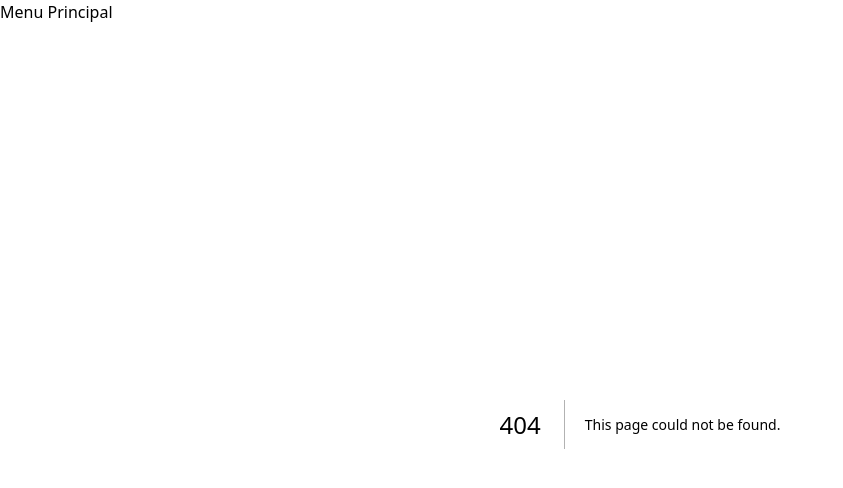
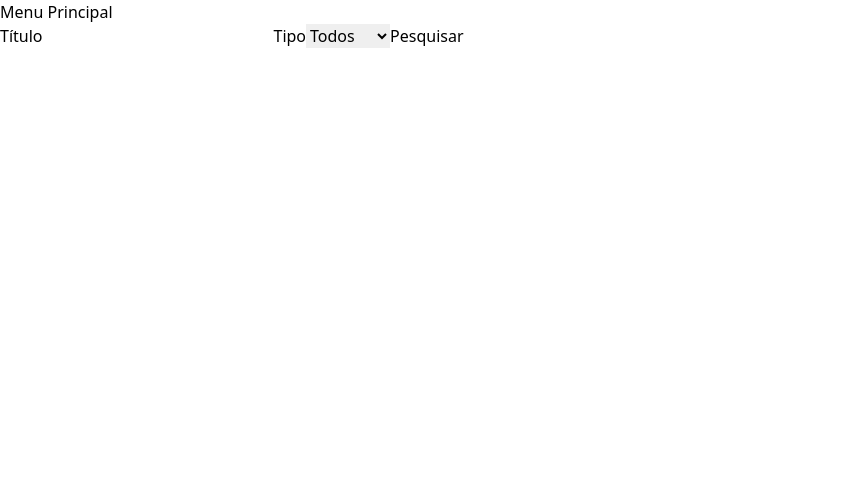
Before and after one commit to Giovanna-Melo/Programacao_web, a Next.js app in the folder next/: page /clientServerMovies in a window 1280 px wide. Before the commit this address had no page. Shown: the top 488 px of the page, without its empty margins (0-843 px from the left). Built offline with nearby package versions, Linux system fonts and the light colour scheme.

Commit message:
Receita 4b

```diff
--- /dev/null
+++ b/next/app/actions/movieActions.js
@@ -0,0 +1,19 @@
+'use server'
+
+export async function searchMovies(formData){
+    const titleSearchKey = formData.get("titleSearchKey")
+    const type = formData.get("type")
+    if (!titleSearchKey || titleSearchKey=='') return {Search: []}
+    try{
+        const url = new URL("http://www.omdbapi.com/")
+        url.searchParams.append("apikey", "6b8a8a20")
+        url.searchParams.append("s", titleSearchKey)
+        if (type) url.searchParams.append("type", type)
+
+        const httpRes = await fetch(url)
+        const jsonRes = await httpRes.json()
+        return jsonRes
+    }catch(err){
+        return {error: `Erro na requisição ${err}`}
+    }
+}
--- /dev/null
+++ b/next/app/clientServerMovies/layout.js
@@ -0,0 +1,12 @@
+export const metadata = {
+    title: 'Receita 4b',
+    description: 'Generated by Next.js',
+}
+
+export default function RootLayout({ children }) {
+    return (
+      <html lang="en">
+        <body>{children}</body>
+      </html>
+    )
+}
--- /dev/null
+++ b/next/app/clientServerMovies/page.js
@@ -0,0 +1,47 @@
+"use client"
+
+import {searchMovies} from "../actions/movieActions"
+import Form from "next/form"
+import {useState} from "react"
+
+export default function Home(){
+    const [data, setData] = useState({})
+    async function handleAction(formData){
+        const res = await searchMovies(formData)
+        setData(res)
+    }
+
+    return (
+        <div>
+            <MovieForm actionHandler={handleAction}/>
+            {data.Search && <MovieTable movies={data.Search}/>}
+        </div>
+    )
+}
+
+export function MovieForm({actionHandler}){
+    return (
+        <Form action={actionHandler}>
+            <label htmlFor="idTitleSearchKey">Título</label>
+            <input id="idTitleSearchKey" name="titleSearchKey"/>
+            <label htmlFor="idType">Tipo</label>
+            <select id="idType" name="type">
+                <option value="">Todos</option>
+                <option value="movie">Filme</option>
+                <option value="series">Série</option>
+                <option value="episode">Episódio</option>
+            </select>
+            <button type="submit">Pesquisar</button>
+        </Form>
+    )
+}
+
+export function MovieTable({movies}){
+    return (
+        <div>
+            <div>
+                {movies.map( (m) => <div key={m.imdbID}>{m.Title} --- {m.Year}</div>  )}
+            </div>
+        </div>
+    )
+}
```
